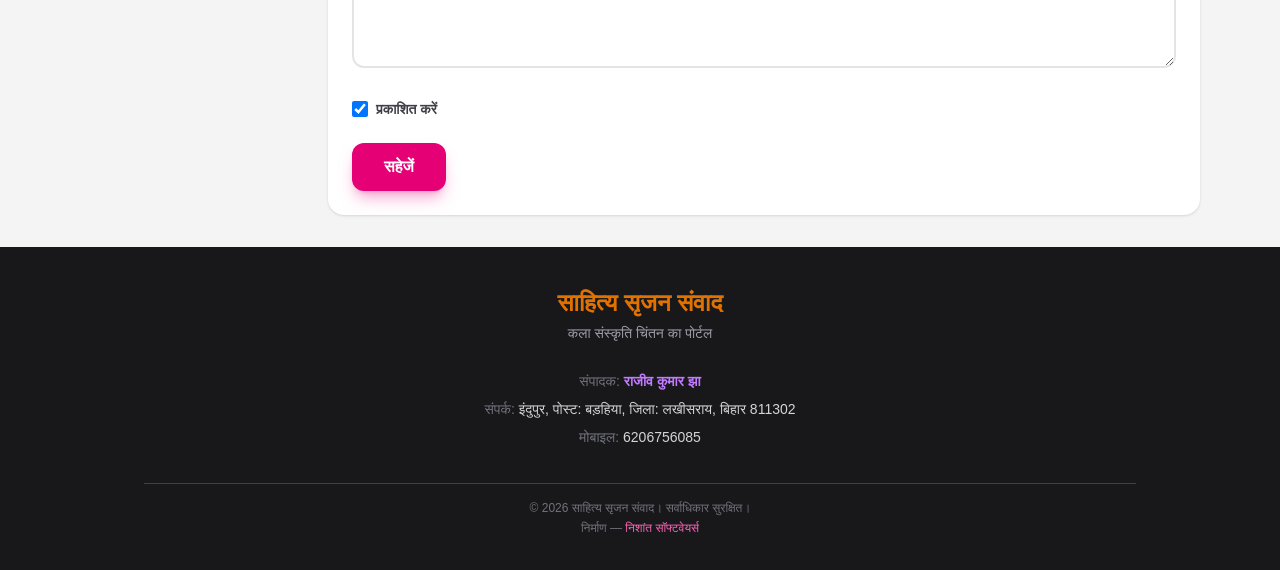
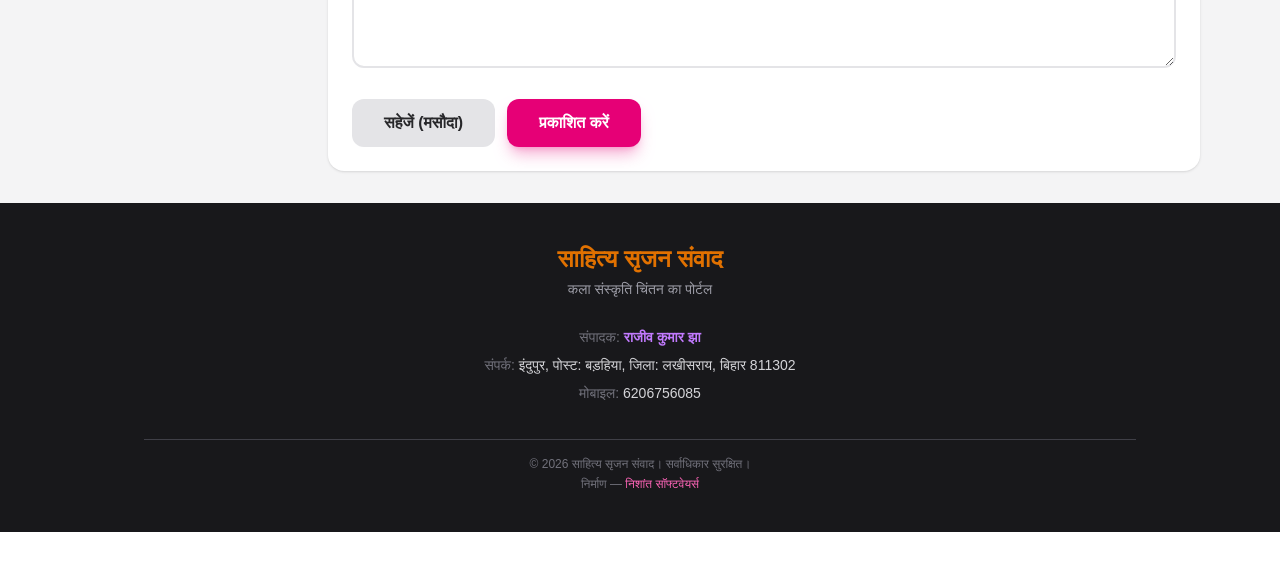
Before and after one commit to nanhaayurveda-kpt/rajeevjha, a Next.js app: page /admin/nayi-rachna in a window 1280 px wide. Shown: the part 1463-2033 px from the top of the page. After the commit the page ends 1995 px from the top, so only its background shows below. Built offline with nearby package versions, Linux system fonts and the light colour scheme; no server answers.

Commit message:
force deploy

```diff
--- a/src/app/admin/page.js
+++ b/src/app/admin/page.js
@@ -25,28 +25,28 @@ export default async function AdminHome() {
         <h1 className="text-3xl font-black text-zinc-900">सभी रचनाएँ</h1>
         <Link
           href="/admin/nayi-rachna"
-          className="rounded-xl bg-pink-600 px-5 py-2.5 text-sm font-bold text-white shadow-lg shadow-pink-600/30 hover:bg-pink-700"
+          className="rounded-xl bg-pink-600 px-5 py-2.5 text-sm font-bold text-white hover:bg-pink-700"
         >
           + नई रचना
         </Link>
       </div>
 
       <div className="mt-6 grid gap-4 sm:grid-cols-3">
-        <div className="rounded-2xl bg-gradient-to-br from-indigo-600 to-indigo-800 p-6 text-white shadow-lg">
-          <p className="text-sm font-semibold text-indigo-100">कुल रचनाएँ</p>
+        <div className="rounded-2xl bg-indigo-700 p-6 text-white">
+          <p className="text-sm font-semibold">कुल रचनाएँ</p>
           <p className="mt-2 text-4xl font-black">{rachnaen.length}</p>
         </div>
-        <div className="rounded-2xl bg-gradient-to-br from-emerald-500 to-emerald-700 p-6 text-white shadow-lg">
-          <p className="text-sm font-semibold text-emerald-100">प्रकाशित</p>
+        <div className="rounded-2xl bg-emerald-600 p-6 text-white">
+          <p className="text-sm font-semibold">प्रकाशित</p>
           <p className="mt-2 text-4xl font-black">{prakashit}</p>
         </div>
-        <div className="rounded-2xl bg-gradient-to-br from-amber-500 to-orange-700 p-6 text-white shadow-lg">
-          <p className="text-sm font-semibold text-amber-100">मसौदा</p>
+        <div className="rounded-2xl bg-amber-600 p-6 text-white">
+          <p className="text-sm font-semibold">मसौदा</p>
           <p className="mt-2 text-4xl font-black">{masauda}</p>
         </div>
       </div>
 
-      <div className="mt-8 overflow-hidden rounded-2xl border-2 border-zinc-200 bg-white shadow-lg">
+      <div className="mt-8 overflow-hidden rounded-2xl border-2 border-zinc-200 bg-white">
         {rachnaen.length === 0 ? (
           <p className="p-12 text-center text-lg font-semibold text-zinc-400">
             अभी कोई रचना नहीं है।
--- a/src/components/admin/RachnaForm.jsx
+++ b/src/components/admin/RachnaForm.jsx
@@ -129,22 +129,24 @@ export default function RachnaForm({ action, rachna }) {
 
       <RichEditor name="content" defaultValue={rachna?.content || ""} />
 
-      <label className="flex items-center gap-2 text-sm font-bold text-zinc-700">
-        <input
-          type="checkbox"
-          name="isPublished"
-          defaultChecked={rachna ? rachna.isPublished : true}
-          className="h-4 w-4"
-        />
-        प्रकाशित करें
-      </label>
-
-      <button
-        type="submit"
-        className="rounded-xl bg-pink-600 px-8 py-3 font-bold text-white shadow-lg shadow-pink-600/30 hover:bg-pink-700"
-      >
-        सहेजें
-      </button>
+      <div className="flex gap-3">
+        <button
+          type="submit"
+          name="intent"
+          value="draft"
+          className="rounded-xl bg-zinc-200 px-8 py-3 font-bold text-zinc-800 hover:bg-zinc-300"
+        >
+          सहेजें (मसौदा)
+        </button>
+        <button
+          type="submit"
+          name="intent"
+          value="publish"
+          className="rounded-xl bg-pink-600 px-8 py-3 font-bold text-white shadow-lg shadow-pink-600/30 hover:bg-pink-700"
+        >
+          प्रकाशित करें
+        </button>
+      </div>
     </form>
   );
 }
--- a/src/lib/actions.js
+++ b/src/lib/actions.js
@@ -24,7 +24,7 @@ function readForm(formData) {
     youtubeUrl: formData.get("youtubeUrl"),
     gallery,
     content: formData.get("content"),
-    isPublished: formData.get("isPublished") === "on",
+    isPublished: formData.get("intent") === "publish",
   };
 }
 
@@ -59,10 +59,7 @@ export async function togglePublish(formData) {
   const id = formData.get("id");
   const current = formData.get("current") === "true";
 
-  await db
-    .update(posts)
-    .set({ isPublished: !current })
-    .where(eq(posts.id, id));
+  await db.update(posts).set({ isPublished: !current }).where(eq(posts.id, id));
 
   revalidatePath("/");
   revalidatePath("/admin");
```
